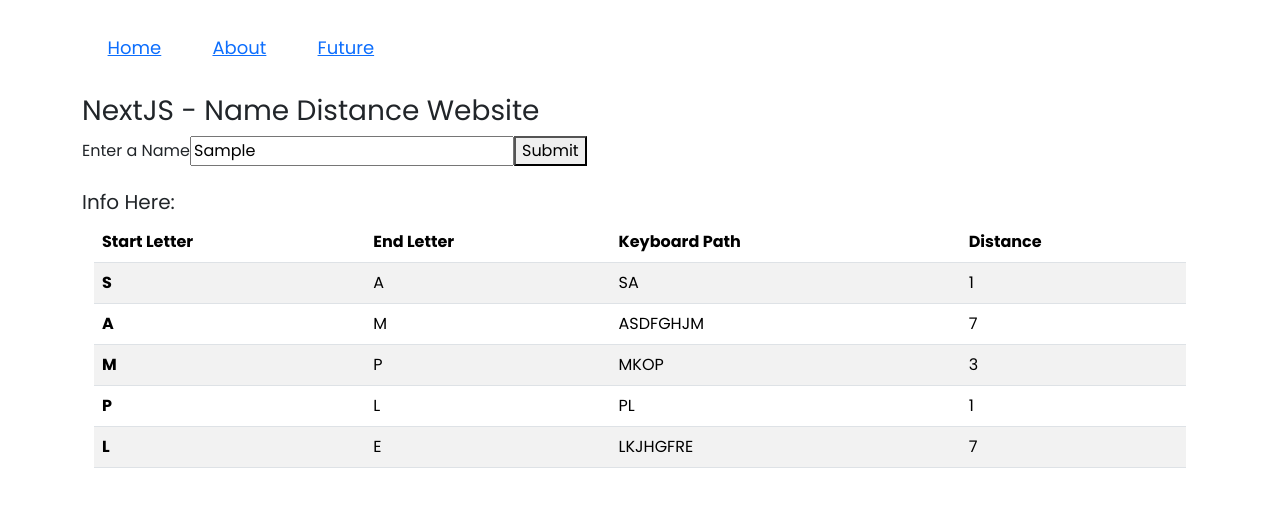
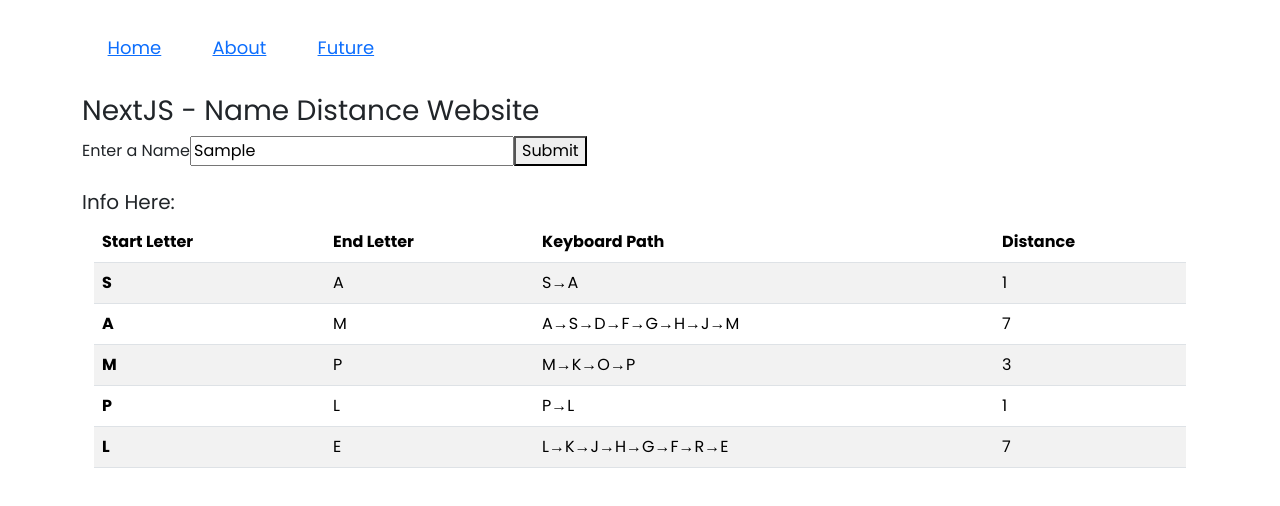
Before and after one commit to smhenderson89/NameDistance_NextJS, a Next.js app: page / in a window 1280 px wide. Both pictures are taken after typing "Sample" into the empty fields and a click on the button "Submit". Shown: the top 506 px of the page. Built offline with nearby package versions, Linux system fonts and the light colour scheme.

Commit message:
working table with ReactJs, woohoo

```diff
--- a/app/components/InputForm.jsx
+++ b/app/components/InputForm.jsx
@@ -70,7 +70,7 @@ const InputForm = () => {
         <tr key = {item.id}>
             <th scope = "row">{item['start']}</th>
             <td>{item['end']}</td>
-            <td>{item['path']}</td>
+            <td>{item['arrowPath']}</td>
             <td>{item['distance']}</td>
         </tr>)
         console.log('path Data function hit')
--- a/modules/nameDistance.mjs
+++ b/modules/nameDistance.mjs
@@ -16,17 +16,37 @@ function nameDistance (name, keyboard) {
     let totalDistance = 0;
     let distanceArray = []
     let distanceObject = [{"name" : name}]
+
     for (let i = 0; i < nameArray.length; i++) {
         let startLetter = nameArray[i][0]
         let endLetter = nameArray[i][1]
         distanceArray = Astar(startLetter, endLetter, keyboard)
+
+        // Create Arrow Path (i.e. "A -> B -> " from path array)
+        let arrowPath = "";
+        let charPath = distanceArray[1]
+        let pathLength = charPath.length;
+        if (pathLength > 1) {
+            for (let k = 0; k < pathLength; k++) {
+                if (k < (pathLength -1) ) {
+                arrowPath += charPath[k]
+                arrowPath += "→"
+                } else {
+                    arrowPath += charPath[k]
+                }
+            }
+        } else { // If starting and ending on same letter
+            arrowPath = "N/A"
+        }
+
         totalDistance += distanceArray[0]
         distanceObject.push({
             "id" : i,
             "start" : startLetter,
             "end" : endLetter,
             "distance" : distanceArray[0],
-            "path" : distanceArray[1]
+            "path" : distanceArray[1],
+            "arrowPath" : arrowPath
         })
     }
     distanceObject.push({"totalDistance" : totalDistance})
```
